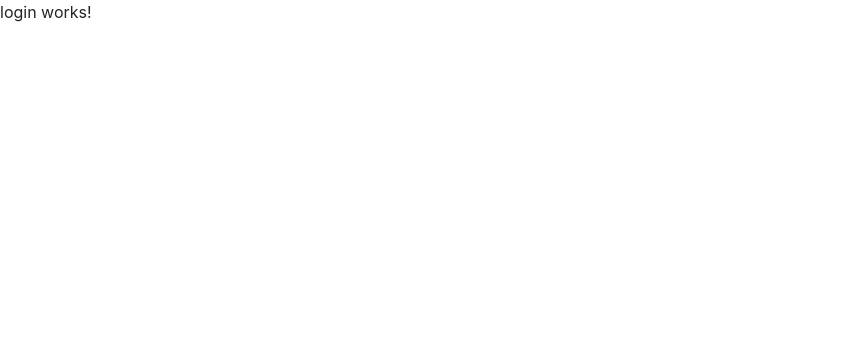
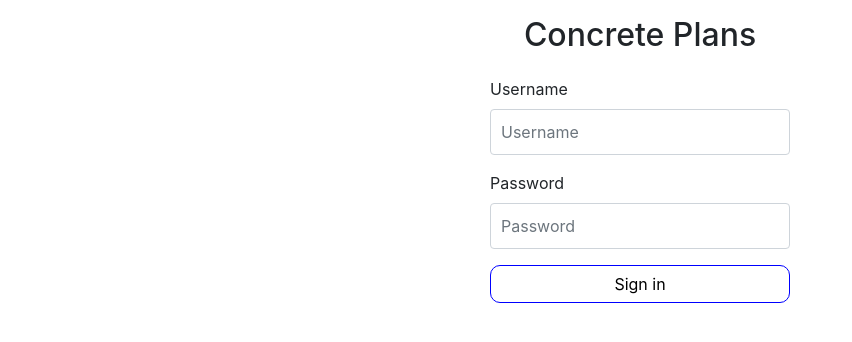
Before and after one commit to brandondunc94/concrete-plans-frontend, an Angular app: page /login in a window 1280 px wide. Shown: the top 342 px of the page, without its empty margins (0-852 px from the left). Built offline with nearby package versions, Linux system fonts and the light colour scheme.

Commit message:
Added basic login token authentication with backend

```diff
--- a/src/app/account/login/login.component.css
+++ b/src/app/account/login/login.component.css
@@ -0,0 +1,51 @@
+.sign-in-btn {
+    border-radius: 10px;
+    background-color: transparent;
+    border: 1px solid blue;
+    color: black;
+}
+
+.sign-in-btn:hover {
+    background-color: blue;
+    border: 1px solid white;
+    color: white;
+}
+
+.form-signin {
+    width: 100%;
+    max-width: 330px;
+    padding: 15px;
+    margin: auto;
+}
+
+.form-signin .checkbox {
+    font-weight: 400;
+}
+
+.form-signin .form-control {
+    position: relative;
+    box-sizing: border-box;
+    height: auto;
+    padding: 10px;
+    font-size: 16px;
+}
+
+.form-signin .form-control:focus {
+    z-index: 2;
+}
+
+.form-signin input[type="email"] {
+    margin-bottom: -1px;
+    border-bottom-right-radius: 0;
+    border-bottom-left-radius: 0;
+}
+
+.login-error-container {
+    color: #D8000C;
+    background-color: #FFD2D2;
+    border: 1px solid #D8000C;
+    border-radius: 10px;
+    text-align: center;
+    margin-bottom: 10px;
+    padding: 5px;
+}
--- a/src/app/account/login/login.component.html
+++ b/src/app/account/login/login.component.html
@@ -1 +1,21 @@
-<p>login works!</p>
+<div class='container-fluid'>
+    <div class='row d-flex justify-content-center mt-3'>
+        <h2>Concrete Plans</h2>
+    </div>
+    <div class='auth-wrapper'>
+        <form class='form-signin' [formGroup]='signinForm' (ngSubmit)='loginUser()'>
+            <div class='form-group'>
+                <label>Username</label>
+                <input type='username' class='form-control input-box' formControlName='username' placeholder='Username' required>
+            </div>
+            <div class='form-group'>
+                <label>Password</label>
+                <input type='password' class='form-control input-box' formControlName='password' placeholder='Password'>
+            </div>
+            <div *ngIf='errorMessage != null' class='login-error-container'>
+                {{errorMessage}}
+            </div>
+            <button type='submit' class='btn btn-block sign-in-btn'>Sign in</button>
+        </form>
+    </div>
+</div>
--- a/src/app/account/login/login.component.ts
+++ b/src/app/account/login/login.component.ts
@@ -1,4 +1,7 @@
 import { Component, OnInit } from '@angular/core';
+import { FormGroup, FormBuilder } from '@angular/forms';
+import { AuthService } from 'src/app/shared/auth.service';
+import { Router } from '@angular/router';
 
 @Component({
   selector: 'app-login',
@@ -7,9 +10,40 @@ import { Component, OnInit } from '@angular/core';
 })
 export class LoginComponent implements OnInit {
 
-  constructor() { }
+  signinForm: FormGroup;
+  errorMessage!: string;
 
-  ngOnInit(): void {
+  constructor(
+    public fb: FormBuilder,
+    public authService: AuthService,
+    public router: Router
+  ) {
+    this.signinForm = this.fb.group({
+      username: [''],
+      password: ['']
+    })
+  }
+
+  ngOnInit() {
+  }
+
+  loginUser() {
+    if(this.signinForm.value.username != '' && this.signinForm.value.password != ''){
+      this.authService.signIn(this.signinForm.value).then(error => {
+        if(error)
+        {
+          if(error.status == 400)
+          {
+            this.errorMessage = "Incorrect username or password.";
+          }
+          else {
+            this.errorMessage = "Server is not responding. Please try again later.";
+          }
+        }
+      })
+    } else {
+      this.errorMessage = "Please enter your account credentials.";
+    }
   }
 
 }
--- a/src/app/app.module.ts
+++ b/src/app/app.module.ts
@@ -4,7 +4,7 @@ import { RouterModule } from '@angular/router';
 import { AppRoutingModule } from './app-routing.module';
 import { AppComponent } from './app.component';
 import { HttpClientModule, HTTP_INTERCEPTORS } from '@angular/common/http';
-
+import { FormsModule, ReactiveFormsModule } from '@angular/forms';
 import { LoginComponent } from './account/login/login.component';
 import { CreateAccountComponent } from './account/create-account/create-account.component';
 import { HomeComponent } from './home/home.component';
@@ -29,6 +29,8 @@ import { HangoutComponent } from './hangout/hangout.component';
     BrowserModule,
     AppRoutingModule,
     HttpClientModule,
+    FormsModule,
+    ReactiveFormsModule,
     RouterModule.forRoot([
       {path: '', redirectTo: 'home', pathMatch: 'full' },
       {path: 'login', component: LoginComponent, data: {navbar: false}},
--- a/src/app/shared/auth.service.ts
+++ b/src/app/shared/auth.service.ts
@@ -36,7 +36,7 @@ export class AuthService {
     return this.http.post<any>(`${environment.api_url}api-token-auth/`, user).toPromise().then(response => {
       localStorage.setItem('access_token', response.token);
       localStorage.setItem('username', user.username);
-      this.router.navigate(['dashboard/']);
+      this.router.navigate(['home/']);
     }).catch(error =>{
         return error;
     })
--- a/src/environments/environment.ts
+++ b/src/environments/environment.ts
@@ -4,7 +4,7 @@
 
 export const environment = {
   production: false,
-  api_url: "//127.0.0.1:8000/"
+  api_url: "http://127.0.0.1:8000/"
 };
 
 /*
```
